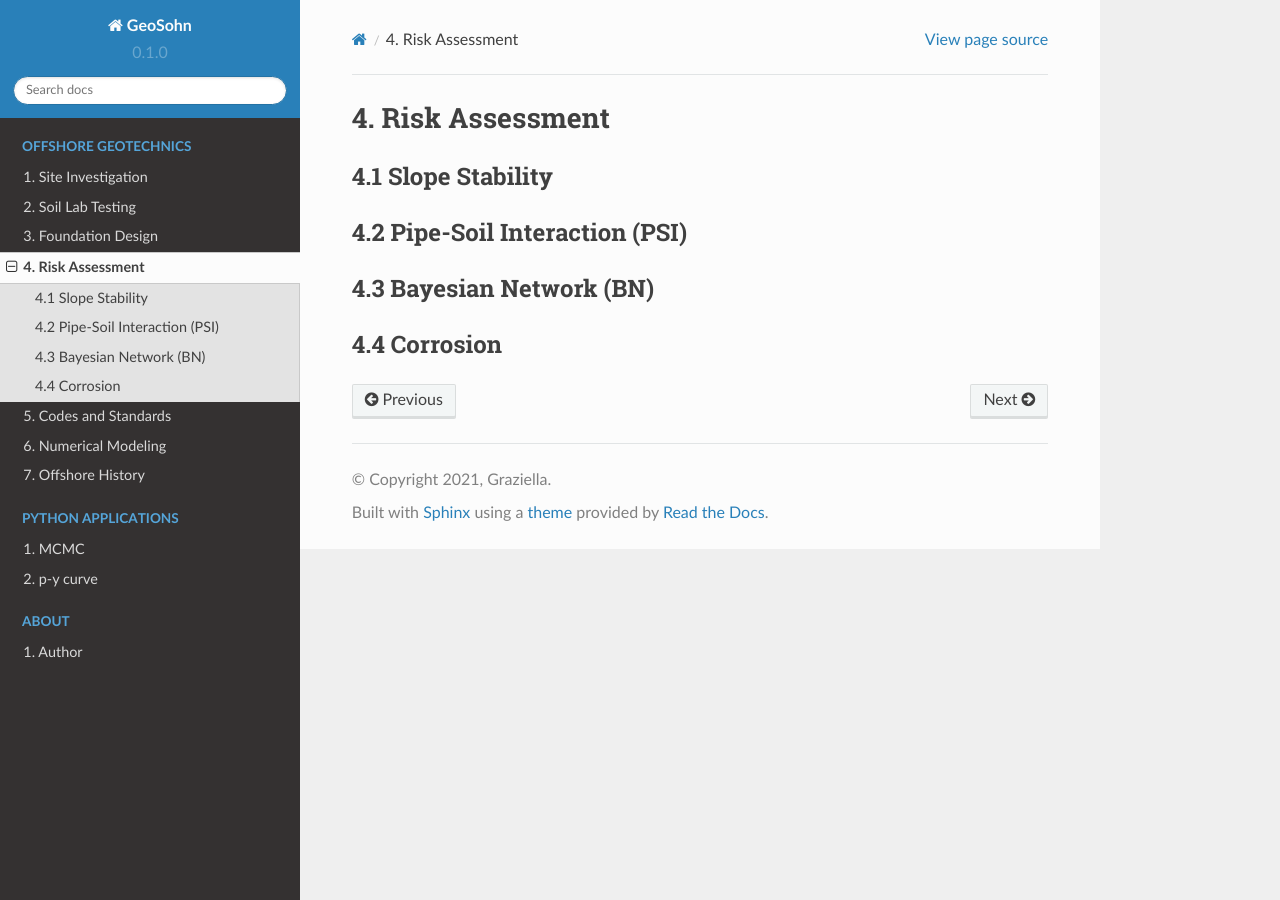
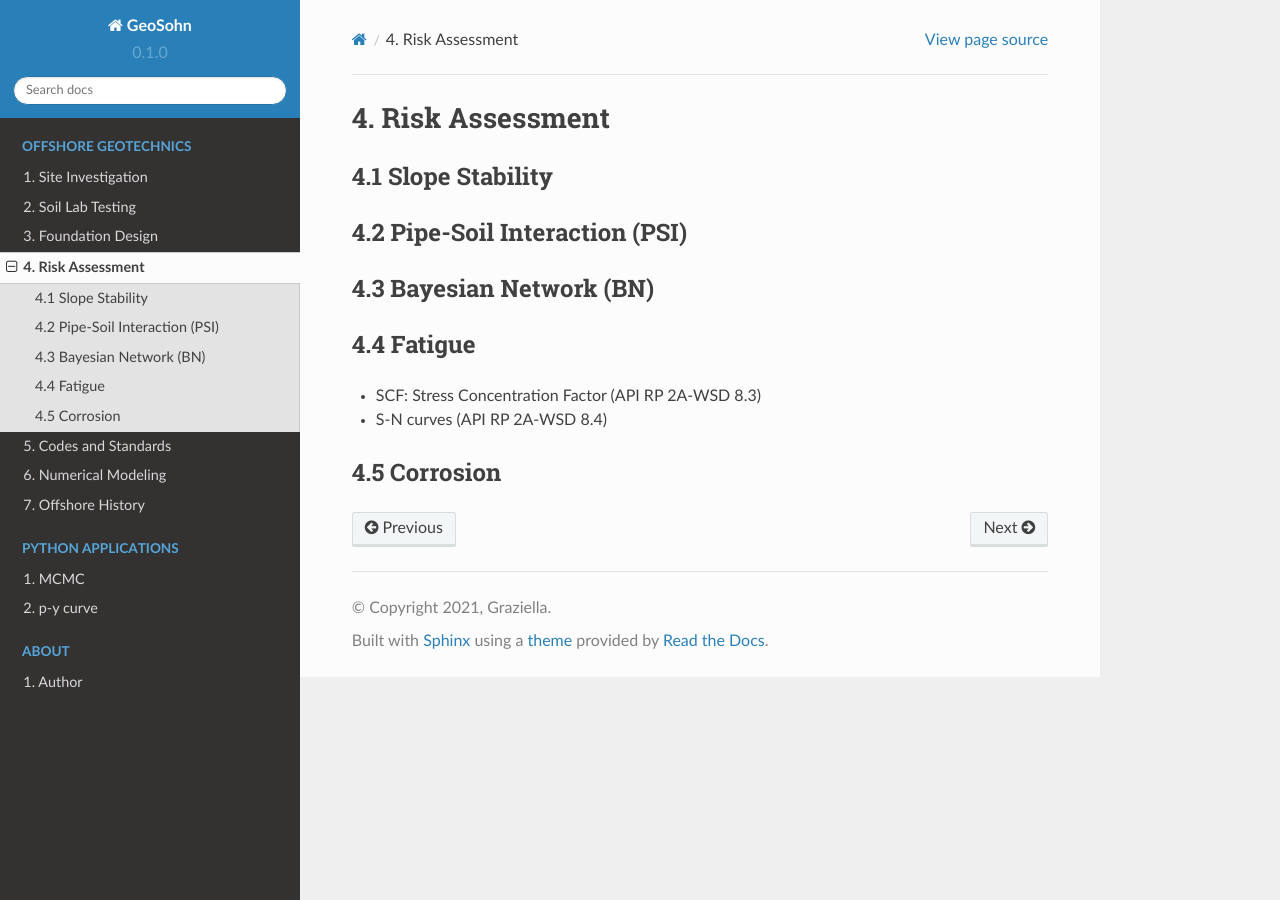
Before and after one commit to jrson11/GeoSohn, a Sphinx documentation site: the page built from docs/source/4-Risk_Assessment.rst, in a window 1280 px wide. Built offline with Sphinx 7.4.7 and the Read the Docs theme 2.0.0, drawn with Linux system fonts in a browser that asks for light colours; pages that are not in the unit, such as notebooks, are missing from menus.

Commit message:
Update 4-Risk_Assessment.rst

```diff
--- a/docs/source/4-Risk_Assessment.rst
+++ b/docs/source/4-Risk_Assessment.rst
@@ -17,7 +17,11 @@
 4.3 Bayesian Network (BN)
 ----------------
 
+4.4 Fatigue
+----------------
 
+- SCF: Stress Concentration Factor (API RP 2A-WSD 8.3)
+- S-N curves (API RP 2A-WSD 8.4)
 
-4.4 Corrosion
+4.5 Corrosion
 ----------------
```
